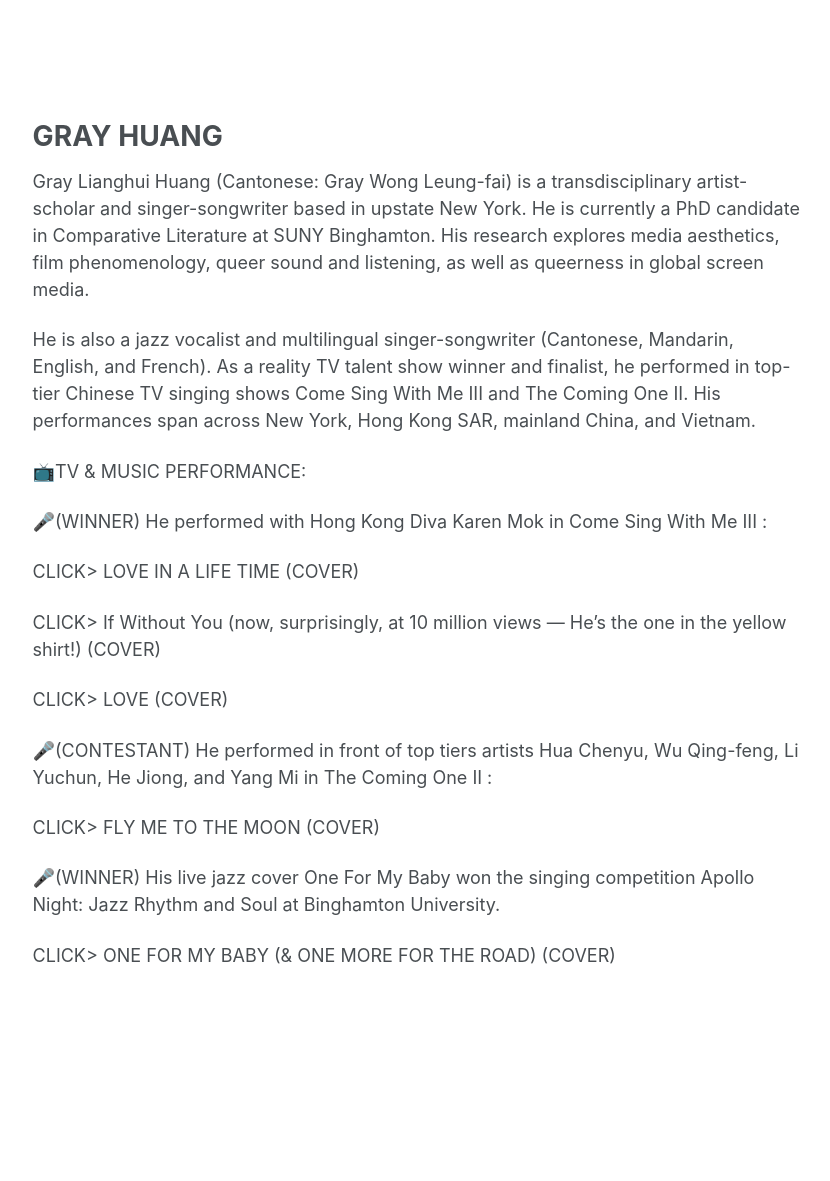
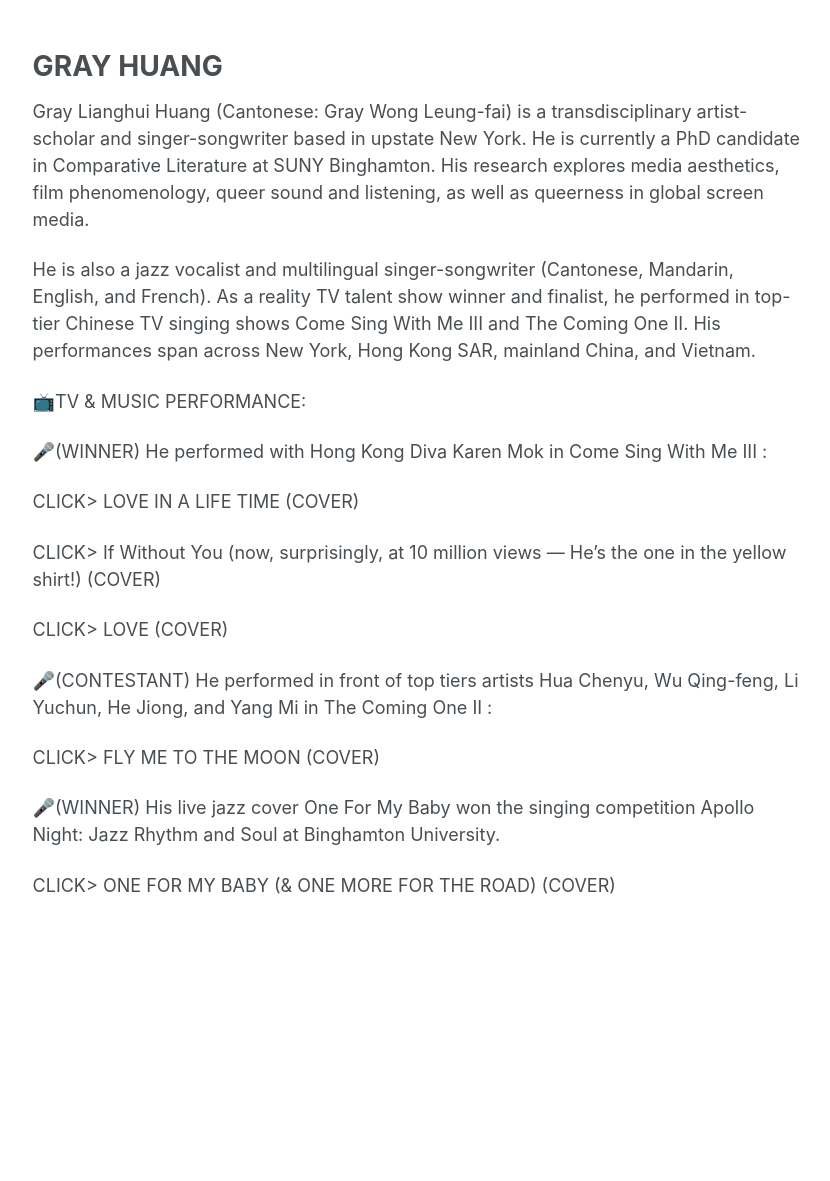
Before and after one commit to gray-huang/gray-huang.github.io, a Jekyll site: the page built from _pages/about.md, in a window 1280 px wide. Shown: the whole page, without its empty margins (249-1079 px from the left). Built offline with Jekyll 4.4.1, drawn with Linux system fonts in a browser that asks for light colours; after the commit the page ends 949 px from its top, so only the background shows below that.

Commit message:
remove top and bottom headers

```diff
--- a/_sass/layout/_base.scss
+++ b/_sass/layout/_base.scss
@@ -13,8 +13,8 @@ body {
   background-color: var(--global-bg-color);
 
   margin: 0;
-  padding: $masthead-height 0 0;
-  padding-bottom: 9em;
+  padding: 0;
+  padding-bottom: 0;
   font-family: $global-font-family;
   line-height: 1.5;
 
```
Also changed, not shown: 2 other files.
